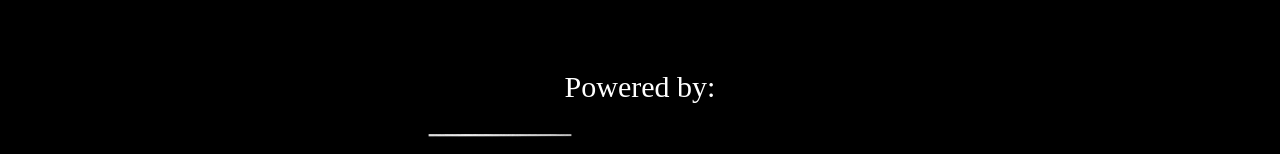
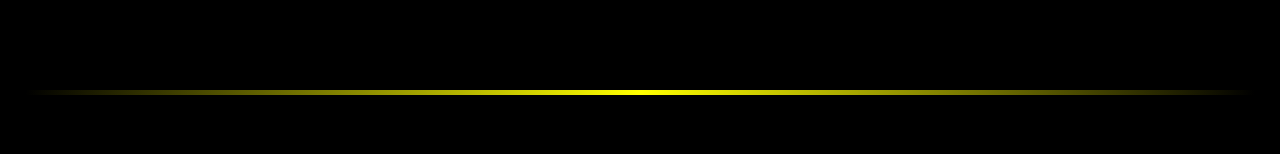
Before and after one commit to nikola-bozin-org/_Click-Website, a React (Create React App) app: page / in a window 1280 px wide. Shown: the part 2640-2794 px from the top of the page. After the commit the page ends 2735 px from the top, so only its background shows below. Built offline with nearby package versions, Linux system fonts and the light colour scheme; a web font is replaced by a local one.

Commit message:
Update Footer.jsx

```diff
--- a/src/components/footer/Footer.jsx
+++ b/src/components/footer/Footer.jsx
@@ -13,11 +13,6 @@ const Footer = () => {
   return (
     <div data-aos='fade-in' className='footer'>
         <div className="poweredBy">
-        <p  className="poweredByText">Powered by:</p>
-        <div className="powerByImages">
-         <img onClick={(e)=>{navigate(e,"https://www.instagram.com/mar_residence")}} src={vaLogo} alt="" className="poweredByImage vaLogo" />
-         <img onClick={(e)=>{navigate(e,"https://www.oxford.rs")}} src={oxford} alt="" className="poweredByImage oxfordLogo" />
-        </div>
       </div>
     </div>
   )
```
